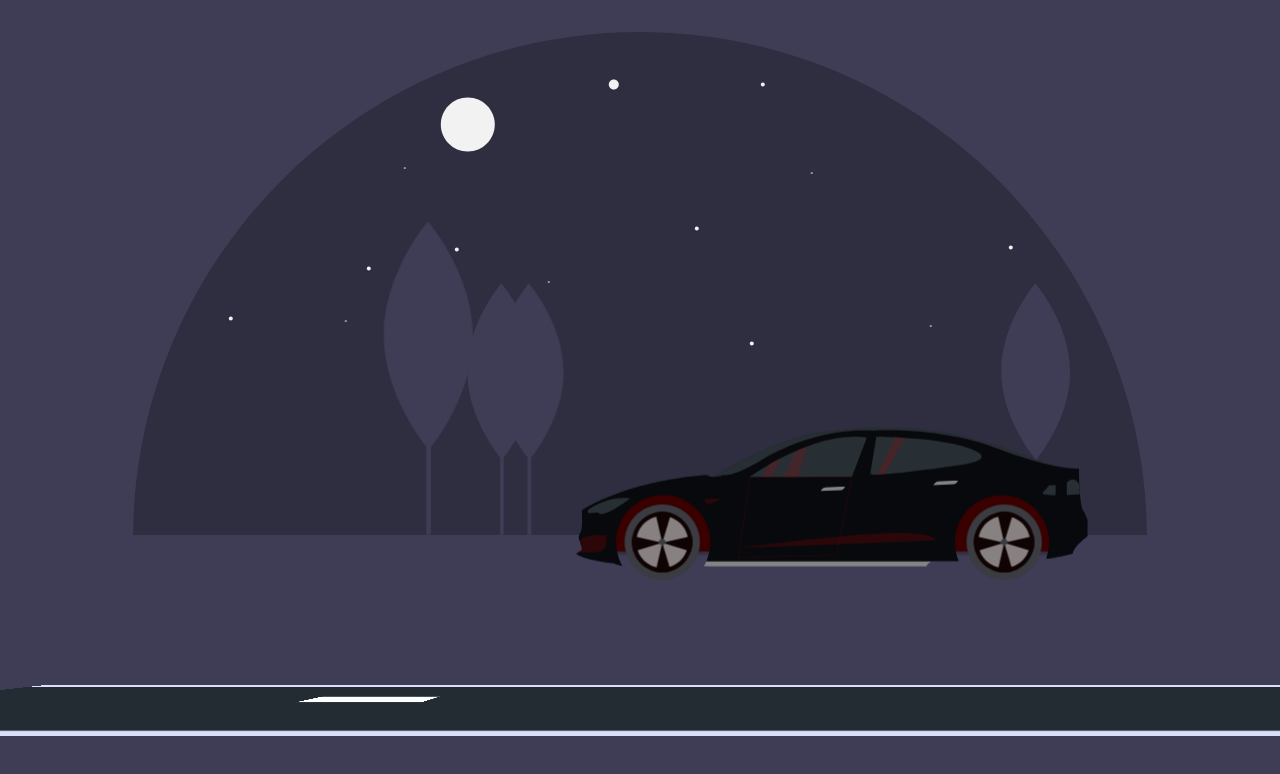
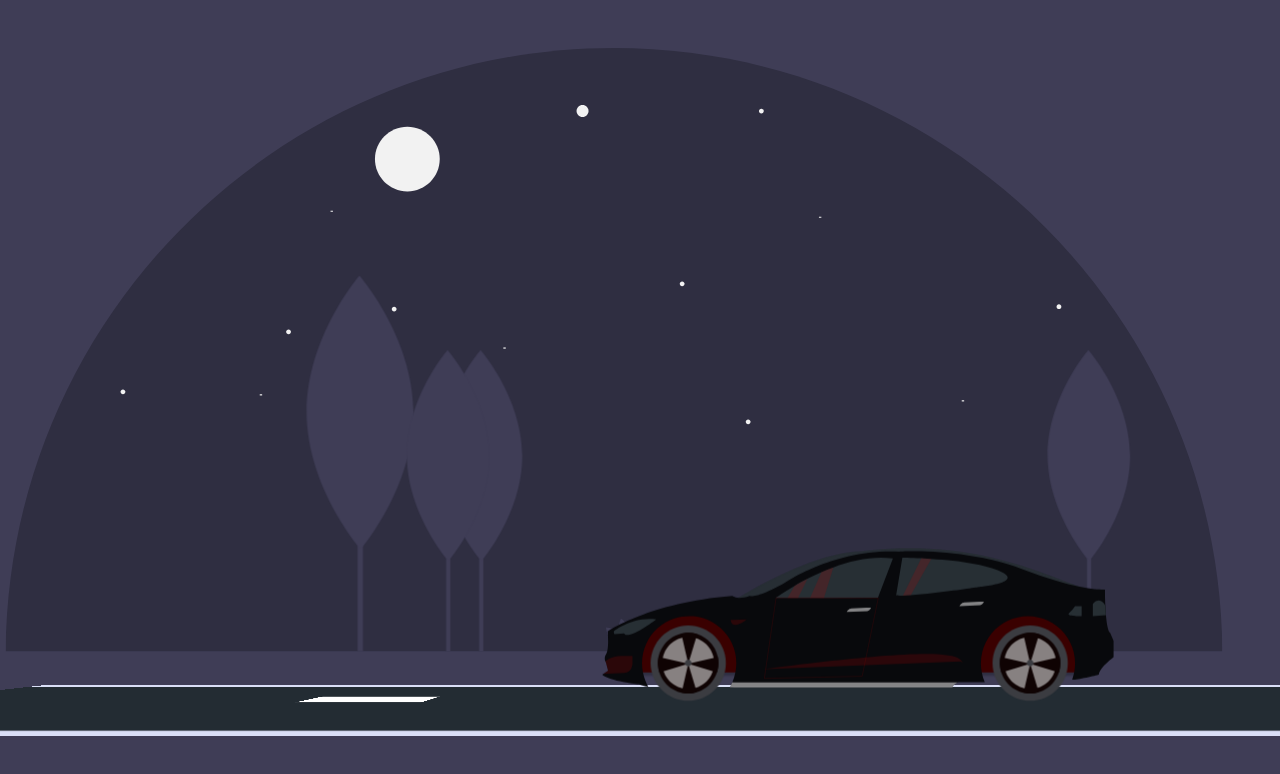
Before and after one commit to VivekBcloud/Night_Ride, a plain HTML site: page index.html in a window 1280 px wide. Shown: the top 774 px of the page. Drawn offline with Linux system fonts and the light colour scheme.

Commit message:
fixed the position issue

```diff
--- a/style.css
+++ b/style.css
@@ -11,8 +11,9 @@ body {
 #nightbg {
   position: absolute;
   z-index: -4;
-  top: 4vh;
-  left: 0;
+  top: 5vh;
+  left: -10vw;
+  zoom: 120%;
   width: 100vw;
 }
 
@@ -45,15 +46,16 @@ body {
 }
 #car {
   width: 40%;
-  margin-top: 30%;
-  position: relative;
-  left: 15vw;
+  /* margin-top: 30vh; */
+  position: absolute;
+  left: 47vw;
+  bottom: 7vh;
 }
 #lightning {
   position: absolute;
   width: 35%;
-  left: 13vw;
-  bottom: 4vh;
+  left: 15vw;
+  bottom: 7.5vh;
 }
 .road {
   position: absolute;
```
